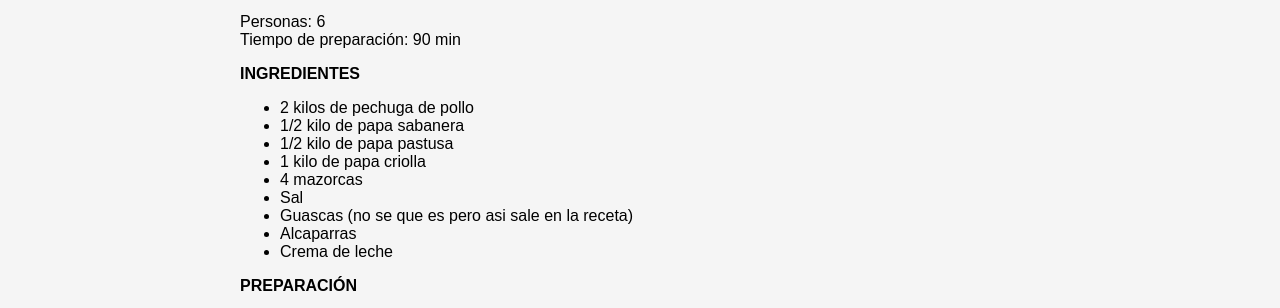
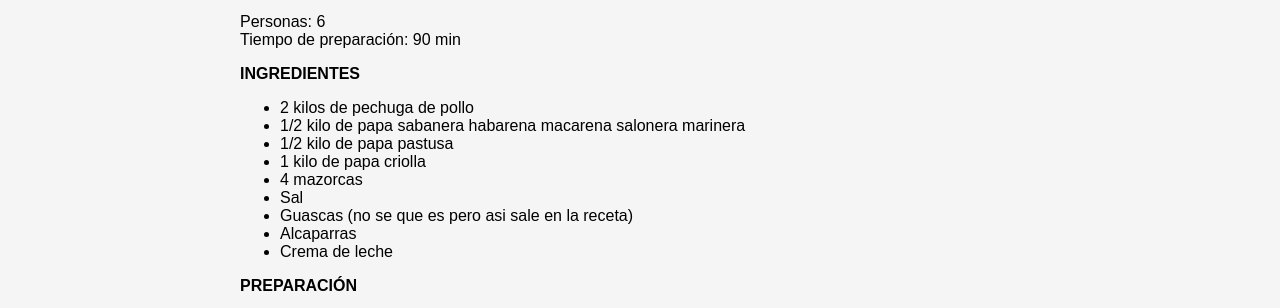
Before and after one commit to aaronrugama/recetascocinassonline, a plain HTML site: page recetas/Colombia/ajiaco.html in a window 1280 px wide. Shown: the part 462-770 px from the top of the page. Drawn offline with Linux system fonts and the light colour scheme.

Commit message:
Cambio en igredientes Ajiaco

```diff
--- a/recetas/Colombia/ajiaco.html
+++ b/recetas/Colombia/ajiaco.html
@@ -30,7 +30,7 @@
         <b>INGREDIENTES</b>
         <ul>
             <li>2 kilos de pechuga de pollo</li>
-            <li>1/2 kilo de papa sabanera</li>
+            <li>1/2 kilo de papa sabanera habarena macarena salonera marinera</li>
             <li>1/2 kilo de papa pastusa</li>
             <li>1 kilo de papa criolla</li>
             <li>4 mazorcas</li>
```
